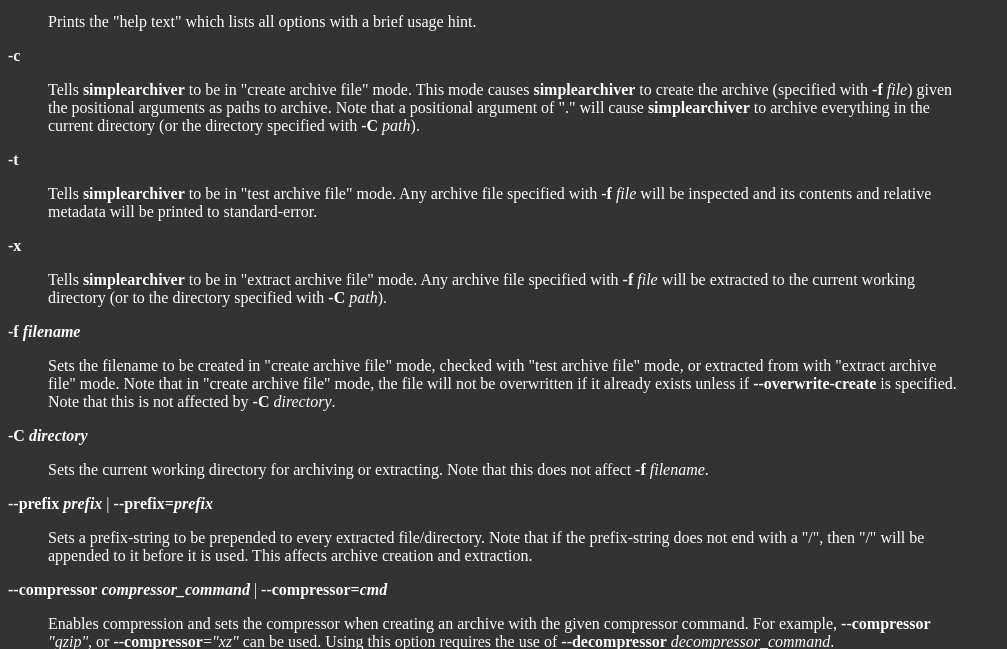
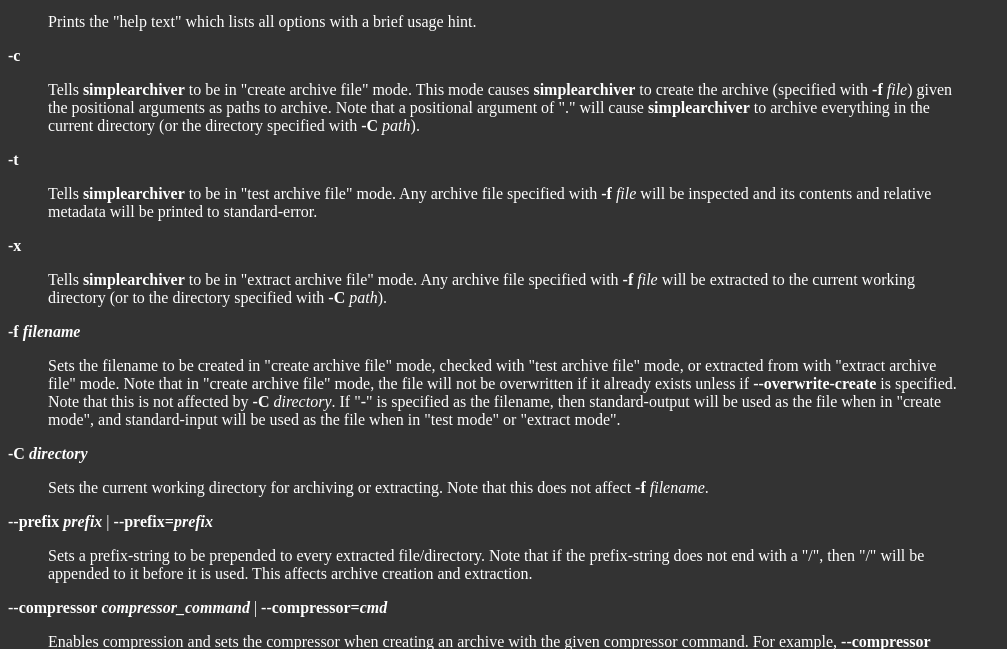
Before and after one commit to Stephen-Seo/SimpleArchiver, a plain HTML site: page index.html in a window 1280 px wide. Shown: the part 451-1100 px from the top of the page, without its empty margins (0-1007 px from the left). Drawn offline with Linux system fonts and the light colour scheme.

Commit message:
Update exported Man to HTML page

```diff
--- a/index.html
+++ b/index.html
@@ -51,7 +51,10 @@ checked with "test archive file" mode, or extracted from with "extract
 archive file" mode. Note that in "create archive file" mode, the file
 will not be overwritten if it already exists unless if
 <strong>--overwrite-create</strong> is specified. Note that this is not
-affected by <strong>-C</strong> <em>directory</em>.</p>
+affected by <strong>-C</strong> <em>directory</em>. If
+"<strong>-</strong>" is specified as the filename, then standard-output
+will be used as the file when in "create mode", and standard-input will
+be used as the file when in "test mode" or "extract mode".</p>
 </dd>
 <dt><strong>-C</strong> <strong><em>directory</em></strong></dt>
 <dd>
```
